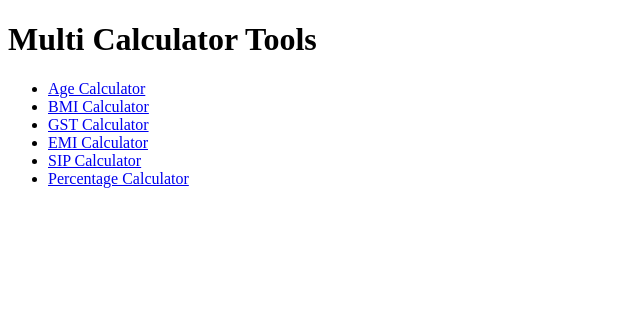
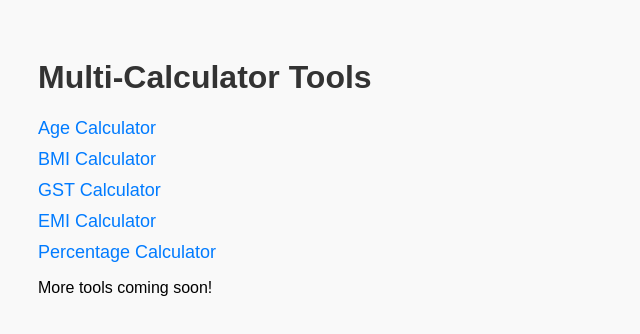
Before and after one commit to shubhamtyagi009/Multi-Calculator, a plain HTML site: page index.html in a window 1280 px wide. Shown: the whole page, without its empty margins (0-640 px from the left). Drawn offline with Linux system fonts and the light colour scheme.

Commit message:
Add files via upload

```diff
--- a/index.html
+++ b/index.html
@@ -1,18 +1,27 @@
 <!DOCTYPE html>
-<html>
+<html lang="en">
 <head>
+    <meta charset="UTF-8">
+    <meta name="viewport" content="width=device-width, initial-scale=1.0">
     <title>Multi Calculator</title>
-    <link rel="stylesheet" href="style.css">
+    <style>
+        body { font-family: Arial, sans-serif; padding: 30px; background: #f9f9f9; }
+        h1 { color: #333; }
+        ul { list-style: none; padding: 0; }
+        li { margin: 10px 0; }
+        a { text-decoration: none; color: #007bff; font-size: 18px; }
+        a:hover { text-decoration: underline; }
+    </style>
 </head>
 <body>
-    <h1>Multi Calculator Tools</h1>
+    <h1>Multi-Calculator Tools</h1>
     <ul>
-        <li><a href="age.html">Age Calculator</a></li>
-        <li><a href="bmi.html">BMI Calculator</a></li>
-        <li><a href="gst.html">GST Calculator</a></li>
-        <li><a href="emi.html">EMI Calculator</a></li>
-        <li><a href="sip.html">SIP Calculator</a></li>
-        <li><a href="percentage.html">Percentage Calculator</a></li>
+        <li><a href="#">Age Calculator</a></li>
+        <li><a href="#">BMI Calculator</a></li>
+        <li><a href="#">GST Calculator</a></li>
+        <li><a href="#">EMI Calculator</a></li>
+        <li><a href="#">Percentage Calculator</a></li>
     </ul>
+    <p>More tools coming soon!</p>
 </body>
 </html>
```
